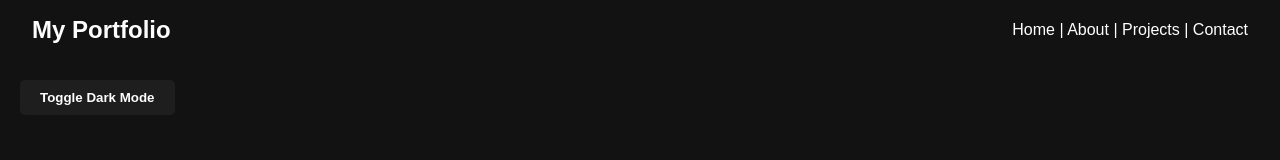
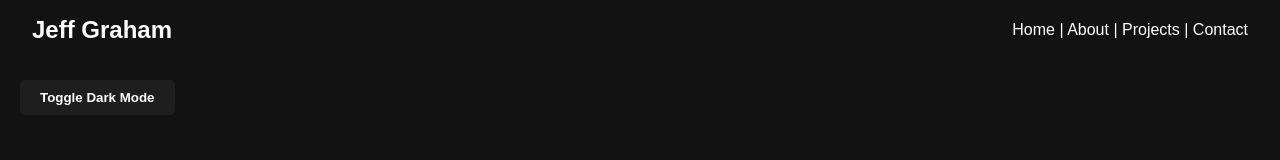
Before and after one commit to jeffgrahamcodes/portfolio-react, a React (Create React App) app: page / in a window 1280 px wide. Shown: the top 160 px of the page. Built offline with nearby package versions, Linux system fonts and the light colour scheme.

Commit message:
update favicon

```diff
--- a/public/index.html
+++ b/public/index.html
@@ -2,7 +2,7 @@
 <html lang="en">
   <head>
     <meta charset="utf-8" />
-    <!-- <link rel="icon" href="%PUBLIC_URL%/favicon.ico" /> -->
+    <link rel="icon" href="%PUBLIC_URL%/favicon.png" />
     <meta
       name="viewport"
       content="width=device-width, initial-scale=1"
--- a/src/components/Navbar.js
+++ b/src/components/Navbar.js
@@ -15,7 +15,7 @@ const Nav = styled.nav`
 const Navbar = () => {
   return (
     <Nav>
-      <h1>My Portfolio</h1>
+      <h1>Jeff Graham</h1>
       <div>
         <Link to="/">Home</Link> |<Link to="/about"> About</Link> |
         <Link to="/projects"> Projects</Link> |
```
Also changed, not shown: public/favicon.png (added).
